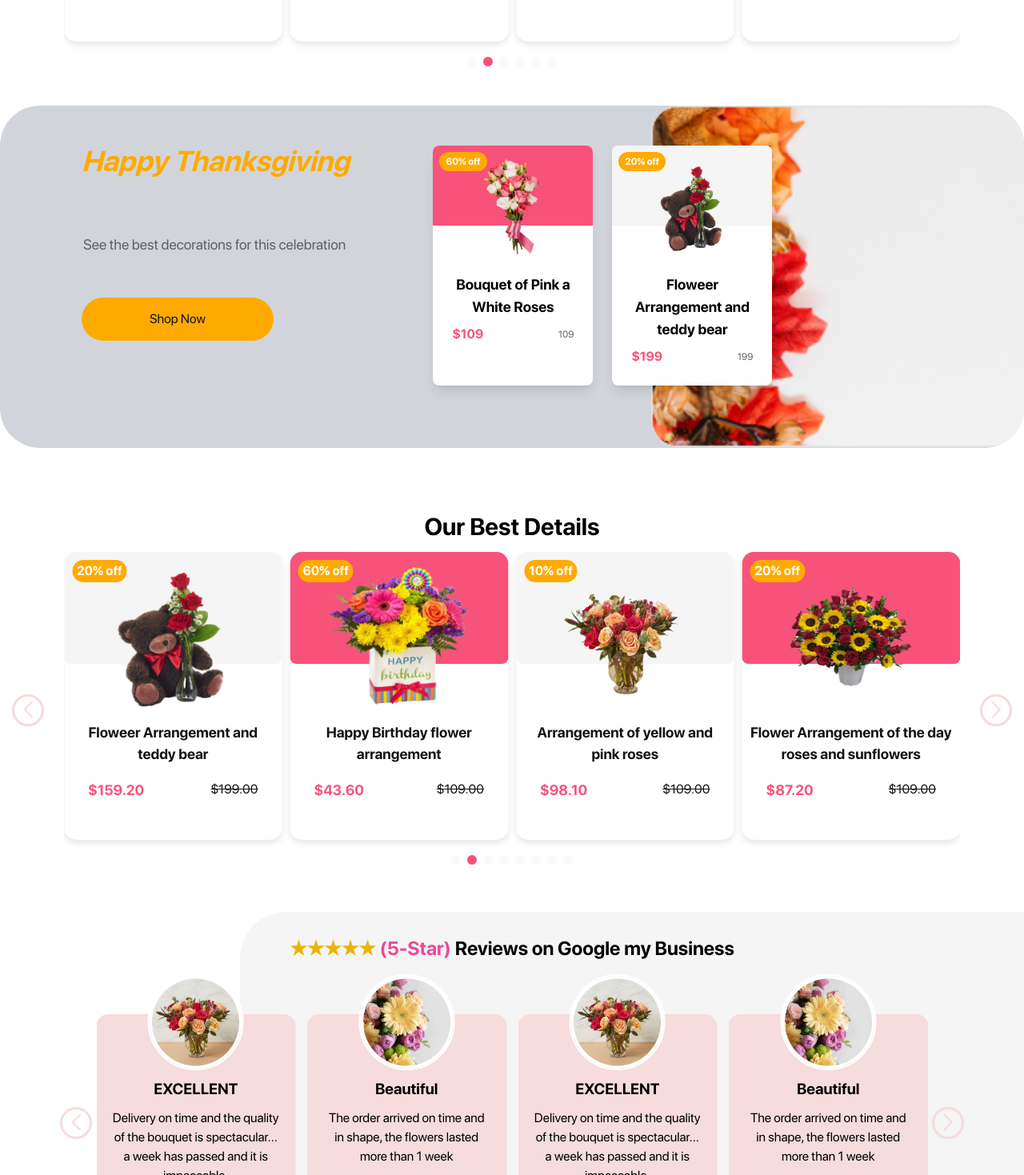
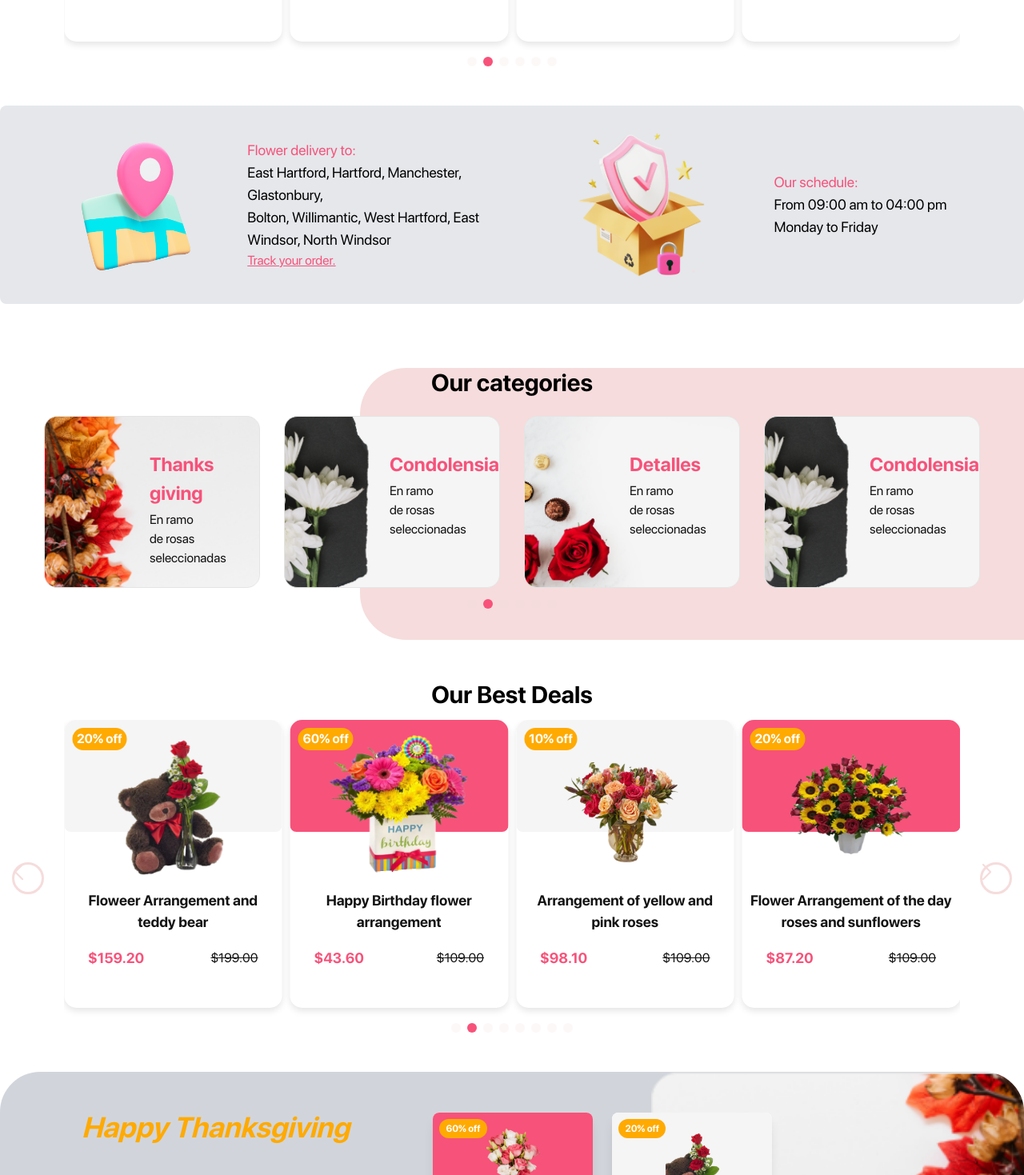
Before and after one commit to danielDj24/technical_test, a React (Create React App) app: page / in a window 1280 px wide. Shown: the part 1261-2730 px from the top of the page at 80% size. Built offline with nearby package versions, Linux system fonts and the light colour scheme; a web font is replaced by a local one.

Commit message:
edit menu --deployeed version

```diff
--- a/src/components/carrousel/Bannercarrousel.css
+++ b/src/components/carrousel/Bannercarrousel.css
@@ -261,13 +261,9 @@
         margin-left: 10%; /* Alinear la imagen más centrada */
     }
 
-    /* Ajustar los botones de navegación */
+    /* Ocultar los botones de navegación en pantallas pequeñas */
     .nav-buttons-container {
-        object-fit: contain;
-        left: 72%; /* Centrar los botones de navegación */
-        bottom: -60%; /* Colocar los botones justo debajo de la imagen */
-        transform: translateX(-50%); /* Ajustar el centrado */
-        gap: 10px; /* Aumentar el espacio entre los botones */
+        display: none; /* Esto oculta los botones */
     }
 
     .nav-button {
--- a/src/components/carrouselReviews/carrouselReviews.css
+++ b/src/components/carrouselReviews/carrouselReviews.css
@@ -164,3 +164,19 @@
 .swiper-pagination-bullet-active {
     background-color: #F7527A;
 }
+
+/* Ocultar flechas en pantallas pequeñas */
+@media (max-width: 768px) {
+    .swiper-button-next,
+    .swiper-button-prev{
+        display: none;
+    }
+}
+
+/* Flechas visibles en pantallas más grandes */
+@media (min-width: 769px) {
+    .swiper-button-next,
+    .swiper-button-prev {
+        display: block;
+    }
+}
--- a/src/pages/home/home.jsx
+++ b/src/pages/home/home.jsx
@@ -65,7 +65,47 @@ const Home = () => {
                         </div>
                     </div>
 
+                    <div className="bg-gray-200 p-6 rounded-lg flex flex-col sm:flex-row justify-center items-center bg-[#F5F5F5] w-full h-auto">
+                    <div className="flex items-center mx-4 mb-4 sm:mb-0 sm:max-w-[600px]">
+                        <img src={locationImage} alt="location image" className="w-[200px] sm:w-[328px] h-[200px]   bg-transparent object-contain ml-2 sm:ml-4" />
+                        <div className="flex flex-col justify-center sm:ml-6">
+                            <p className="text-lg text-[#F7527A]">Flower delivery to:</p>
+                            <p className="text-lg">East Hartford, Hartford, Manchester, Glastonbury,</p>
+                            <p className="text-lg">Bolton, Willimantic, West Hartford, East Windsor, North Windsor</p>
+                            <a href="#" className="underline text-[#F7527A]">Track your order.</a>
+                        </div>
+                    </div>
+                    <div className="flex items-center mx-4 sm:max-w-[600px]">
+                        <img src={securrityImage} alt="security image" className="w-[200px] sm:w-[328px] h-[200px]  bg-transparent object-contain mr-2 sm:mr-4" />
+                        <div className="flex flex-col justify-center sm:ml-6">
+                            <p className="text-lg text-[#F7527A]">Our schedule:</p>
+                            <p className="text-lg">From 09:00 am to 04:00 pm Monday to Friday</p>
+                        </div>
+                    </div>
+                </div>
+
+
+                    <div className="mt-[80px] relative">
+                        <div className="absolute inset-0 left-[450px] bg-[#F6DCDC] z-[-1] h-[340px] rounded-l-[58px]" />
+                        <h2 className="text-center text-3xl font-bold mb-6 relative z-10">
+                            Our categories
+                        </h2>
+                        <div className="px-10">
+                            <ImageCarousel images={imagesCategorys} navigationPrevRef={prevRef3} navigationNextRef={nextRef3} />
+                        </div>
+                    </div>
+
+                    <div className="mt-[80px]">
+                        <h2 className="text-center text-3xl font-bold mb-6">
+                            Our Best Deals
+                        </h2>
+                        <div className="px-10">
+                            <CarrouselProducts products={products} navigationPrevRef={prevRef2} navigationNextRef={nextRef2} />
+                        </div>
+                    </div>
+
                     <div className="bg-gray-300 p-6 rounded-[50px] flex flex-col lg:flex-row justify-center items-center bg-[#F5F5F5] w-full lg:h-[428px] relative overflow-hidden">
+
                         <div className="lg:absolute top-[50px] left-[102px] text-center lg:text-left">
                             <p className="text-4xl font-extrabold italic" style={{ letterSpacing: "0px", opacity: 1, color: "#FFAA01" }}>
                                 Happy Thanksgiving
@@ -92,7 +132,7 @@ const Home = () => {
                                         <img
                                             src={product.image}
                                             alt={`product ${index + 1}`}
-                        className="w-[70%] h-[170px] object-cover rounded-t-lg mb-3 z-10 sm:w-[60%] sm:h-[120px]"
+                                            className="w-[70%] h-[170px] object-cover rounded-t-lg mb-3 z-10 sm:w-[40%] sm:h-[120px]"
                                         />
                                         <div className={`absolute top-0 left-0 w-full h-[120px] ${index === 0 ? 'bg-[#F7527A]' : 'bg-[#F5F5F5]'} rounded-t-lg z-0 sm:h-[100px]`} />
                                         <div className="absolute top-2 left-2 bg-[#FFAA01] text-white text-sm font-bold px-2 py-1 rounded-full z-20 sm:text-xs">
@@ -111,11 +151,10 @@ const Home = () => {
                             <img
                                 src={shopImage}
                                 alt="location image"
-            className="w-full lg:w-[535px] lg:ml-[790px] h-auto bg-transparent object-contain "
+                                className="w-full lg:w-[535px] lg:ml-[790px] h-auto bg-transparent lg:rotate-[180deg] object-contain "
                             />
                         </div>
                     </div>
-
 
                     <div className="mt-[80px]">
                         <h2 className="text-center text-3xl font-bold mb-6">
```
Lines whose indentation alone changed are shown as unchanged.
